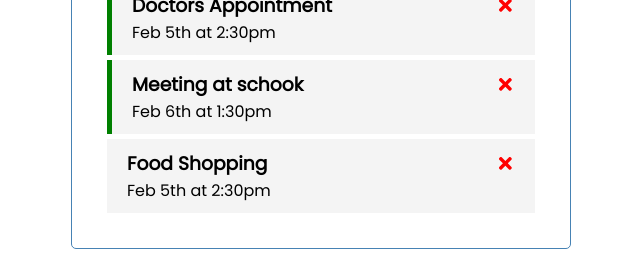
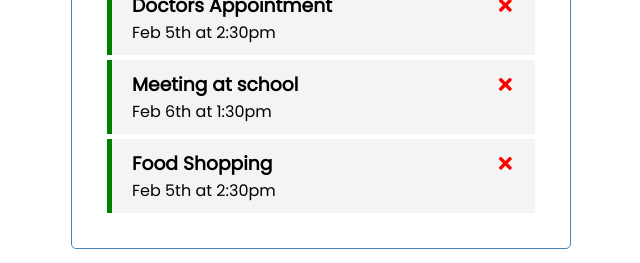
Before and after one commit to OverCry/React, a React (Create React App) app: page / in a window 1280 px wide. Shown: the part 153-416 px from the top of the page, without its empty margins (319-959 px from the left). Built offline with nearby package versions, Linux system fonts and the light colour scheme; data requests are answered from the project's data file.

Commit message:
adding new tasks and stroing into false backend

```diff
--- /dev/null
+++ b/db.json
@@ -0,0 +1,22 @@
+{
+  "tasks": [
+    {
+      "id": 1,
+      "text": "Doctors Appointment",
+      "day": "Feb 5th at 2:30pm",
+      "reminder": true
+    },
+    {
+      "id": 2,
+      "text": "Meeting at school",
+      "day": "Feb 6th at 1:30pm",
+      "reminder": true
+    },
+    {
+      "id": 3,
+      "text": "Food Shopping",
+      "day": "Feb 5th at 2:30pm",
+      "reminder": true
+    }
+  ]
+}
--- a/package.json
+++ b/package.json
@@ -17,7 +17,8 @@
     "start": "react-scripts start",
     "build": "react-scripts build",
     "test": "react-scripts test",
-    "eject": "react-scripts eject"
+    "eject": "react-scripts eject",
+    "server":  "json-server --watch db.json --port 5000"
   },
   "eslintConfig": {
     "extends": [
--- a/src/App.js
+++ b/src/App.js
@@ -1,56 +1,91 @@
 import Header from "./components/Header";
 import Tasks from "./components/Tasks";
 import AddTask from "./components/AddTask";
-import { useState } from "react";
+import { useState, useEffect } from "react";
 
 function App() {
   //always returns a single parent element
   // basically, encapsulate everything in one <>
   // if you dont want it to be grouped as a div, use an empty angle bracket
   const [showAddTask, setShowAddTask] = useState(false)
-  const [tasks, setTasks] = useState([
-    {
-      id: 1,
-      text: "Doctors Appointment",
-      day: "Feb 5th at 2:30pm",
-      reminder: true,
-    },
-    {
-      id: 2,
-      text: "Meeting at schook",
-      day: "Feb 6th at 1:30pm",
-      reminder: true,
-    },
-    {
-      id: 3,
-      text: "Food Shopping",
-      day: "Feb 5th at 2:30pm",
-      reminder: false,
-    },
-  ]);
+  const [tasks, setTasks] = useState([]);
 
   //can write javascript right into {}
   //ints and bool uses {} instead of ""
 
+  useEffect(()=>{
+    const getTasks = async () => {
+      const tasksFromServer = await fetchTasks()
+      setTasks(tasksFromServer)
+    }
+    getTasks()
+  }, [])
+
+  //fetch tasks
+  const fetchTasks = async ()=>{
+    const res = await fetch('http://localhost:5000/tasks')
+    const data= await res.json()
+
+    return data
+  }
+
+    //fetch task
+    const fetchTask = async (id)=>{
+      const res = await fetch(`http://localhost:5000/tasks/${id}`)
+      const data= await res.json()
+
+      return data
+    }
+
   //for adding the task
-  const addTask = (task) =>{
-    // console.log(task);
-    const id = Math.floor(Math.random() * 10000) +1
-    const newTask = {id, ...task}
-    setTasks([...tasks, newTask])
+  const addTask = async (task) =>{
+    const res = await fetch('http://localhost:5000/tasks', {
+      method:'POST',
+      headers: {
+        'Content-type': 'application/json'
+      },
+      body: JSON.stringify(task)
+    })
+
+    //new task that was just made
+    const data = await res.json()
+
+    setTasks([...tasks,data])
+    // const id = Math.floor(Math.random() * 10000) +1
+    // const newTask = {id, ...task}
+    // setTasks([...tasks, newTask])
   }
 
 
   //for deleting the task
-  const deleteTask = (id) => {
-    console.log("delete", id);
+  const deleteTask = async (id) => {
+    await fetch(`http://localhost:5000/tasks/${id}`, {
+      method: 'DELETE'
+    })
+
+    // console.log("delete", id);
     setTasks(tasks.filter((task) => task.id !== id));
   };
 
   //toggle reminder
-  const toggleReminder = (id) => {
+  const toggleReminder = async (id) => {
+    const taskToToggle = await fetchTask(id)
+    const updatedTask = {...taskToToggle,
+    reminder: !taskToToggle.reminder}
+
+    const res= await fetch(`http://localhost:5000/tasks/${id}`, {
+      method: 'PUT',
+      headers: {
+        'Content-type': 'application/json'
+      },
+      body: JSON.stringify(updatedTask)
+    })
+
+    const data = await res.json()
+
+
     setTasks(tasks.map((task)=>
-      task.id===id ? { ...task, reminder: !task.reminder} : task))
+      task.id===id ? { ...task, reminder: data.reminder} : task))
     console.log(id);
   };
 
```
